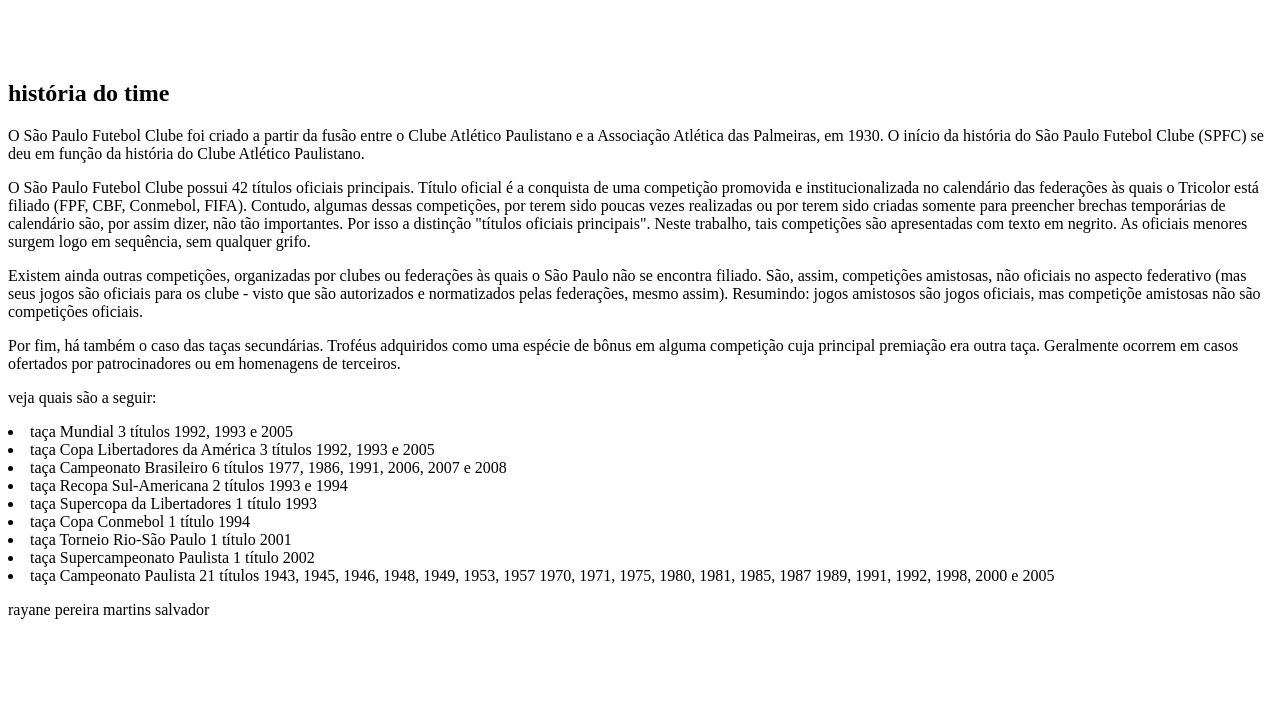
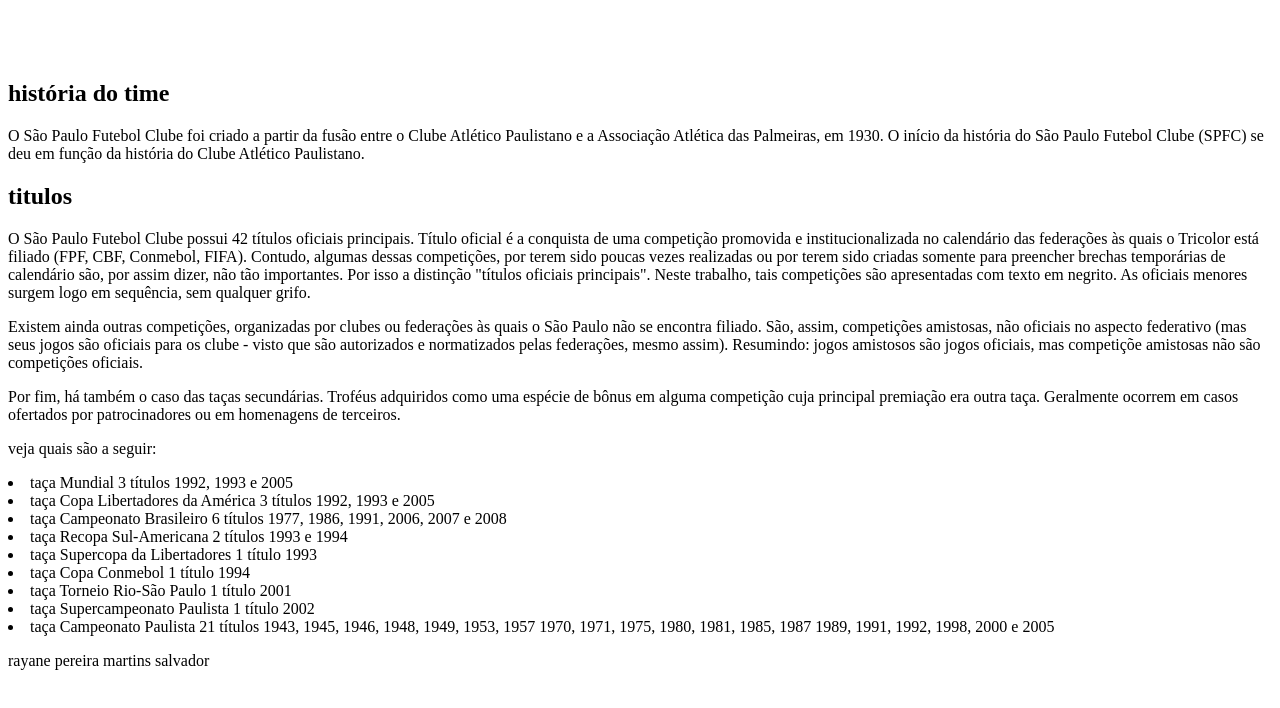
Before and after one commit to frezzatti22/trabalho-ray.github.io, a plain HTML site: page Index.html in a window 1280 px wide. Drawn offline with Linux system fonts and the light colour scheme.

Commit message:
Update Index.html

```diff
--- a/Index.html
+++ b/Index.html
@@ -17,7 +17,7 @@
 
               <P>O São Paulo Futebol Clube foi criado a partir da fusão entre o Clube Atlético Paulistano e a Associação Atlética das Palmeiras, em 1930. O início da história do São Paulo Futebol Clube (SPFC) se deu em função da história do Clube Atlético Paulistano.</p>
 
-              <h2titulos</h2>
+              <h2>titulos</h2>
 
               <P>O São Paulo Futebol Clube possui 42 títulos oficiais principais. Título oficial é a conquista de uma competição promovida e institucionalizada no calendário das federações às quais o Tricolor está filiado (FPF, CBF, Conmebol, FIFA). Contudo, algumas dessas competições, por terem sido poucas vezes realizadas ou por terem sido criadas somente para preencher brechas temporárias de calendário são, por assim dizer, não tão importantes. Por isso a distinção "títulos oficiais principais". Neste trabalho, tais competições são apresentadas com texto em negrito. As oficiais menores surgem logo em sequência, sem qualquer grifo.</p>
 
```
